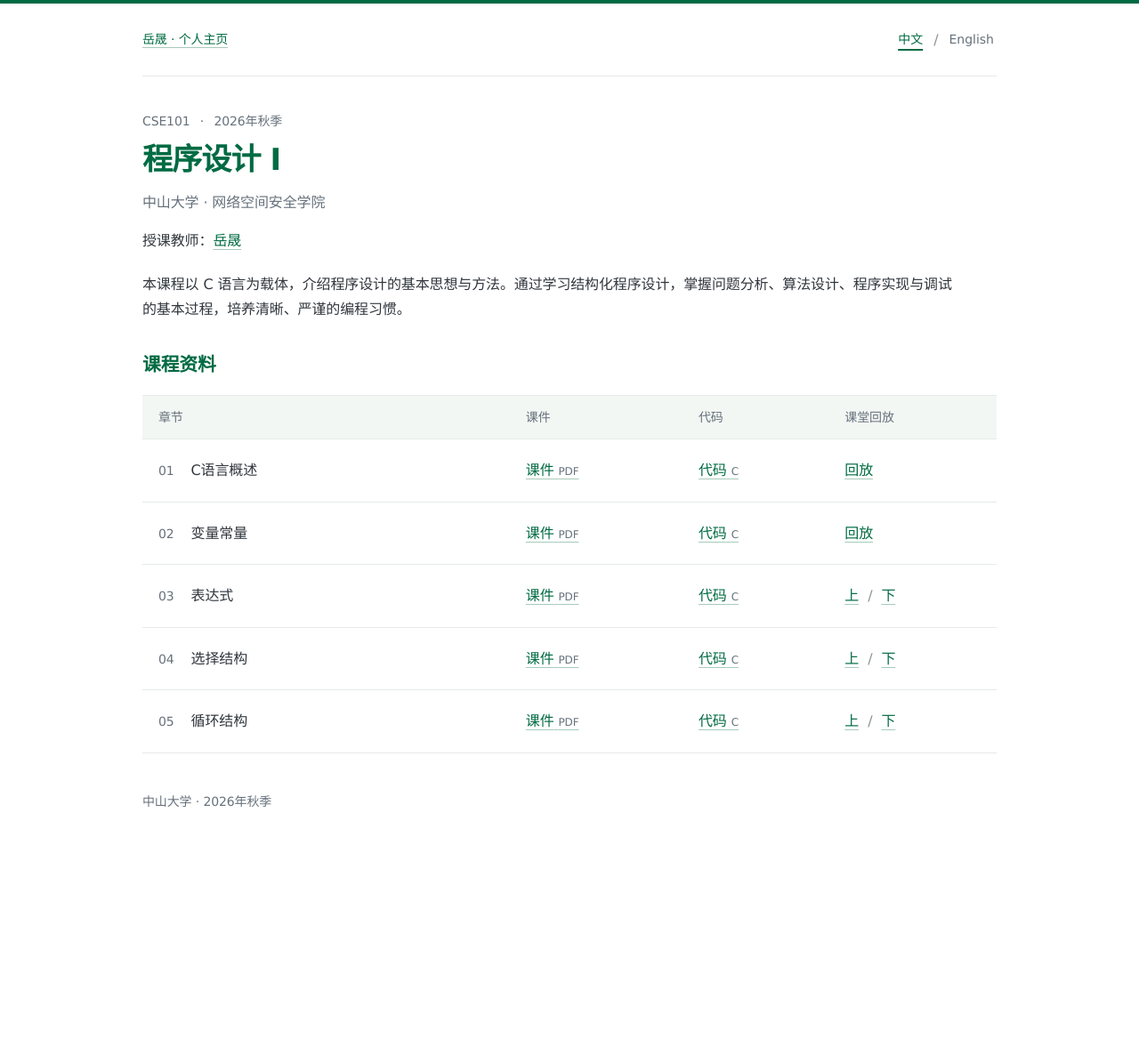
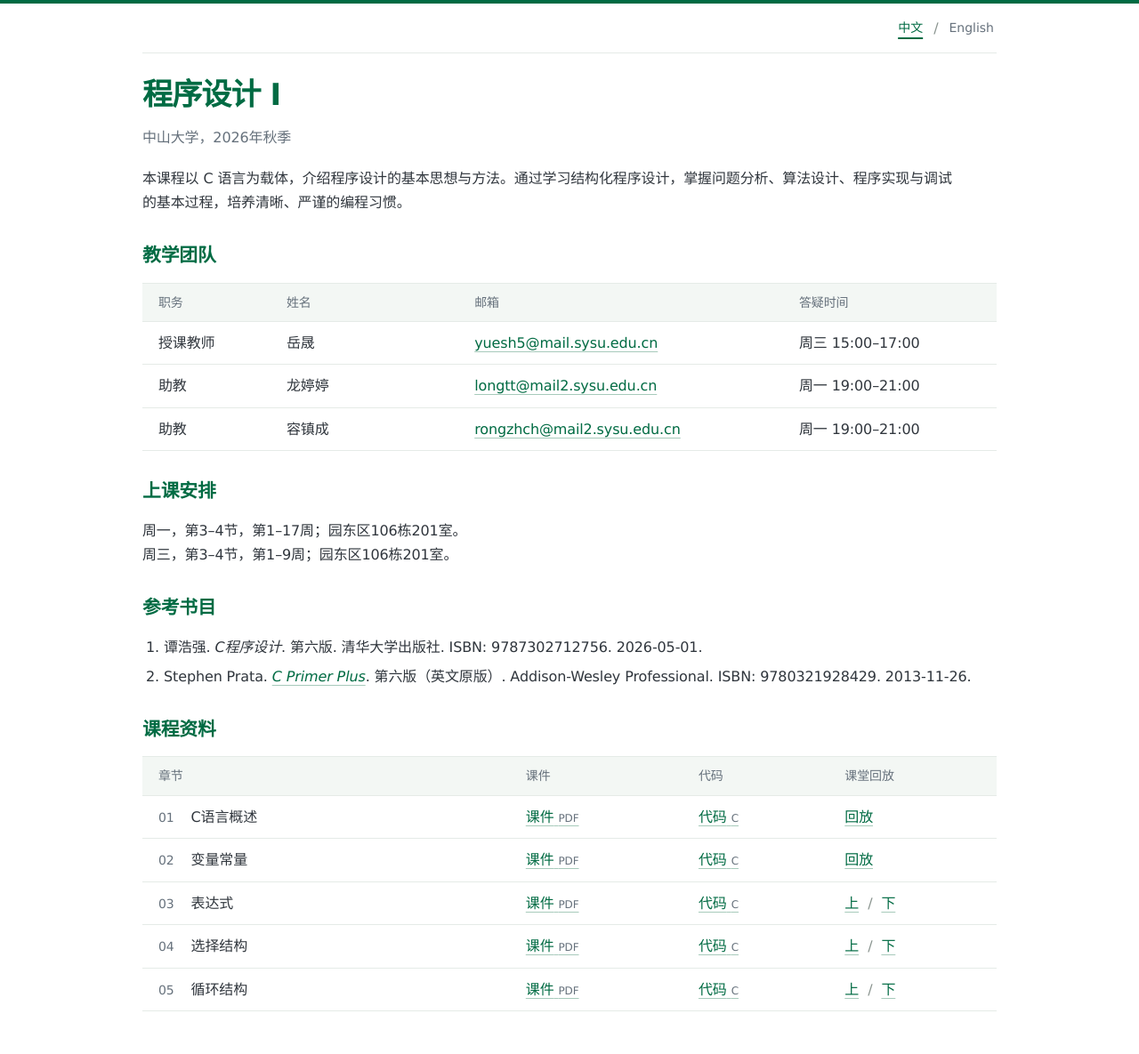
Before and after one commit to shaunyue/shaunyue.github.io, a Jekyll site: the page teaching/cse101/2026-fall/index.html, which Jekyll copies as it is, in a window 1280 px wide. Shown: the whole page at 89% size. Built offline with Jekyll 4.4.1, drawn with Linux system fonts in a browser that asks for light colours; before the commit the page ends 943 px from its top, so only the background shows below that.

Commit message:
Refine course layout and add staff, lecture schedule and references

```diff
--- a/teaching/cse101/2026-fall/index.html
+++ b/teaching/cse101/2026-fall/index.html
@@ -7,14 +7,13 @@
   <meta name="description" content="中山大学程序设计 I：2026年秋季课程课件、示例代码与课堂回放。">
   <link rel="canonical" href="https://shaunyue.github.io/teaching/cse101/2026-fall/">
   <link rel="icon" href="favicon.ico">
-  <link rel="stylesheet" href="style.css">
+  <link rel="stylesheet" href="style.css?v=20261008-2">
   <script src="language.js" defer></script>
 </head>
 <body>
   <a class="skip-link" href="#main" data-en="Skip to course content">跳至课程内容</a>
   <div class="page">
     <header class="topbar">
-      <a class="home-link" href="https://shaunyue.github.io/" data-en="Sheng Yue · Homepage">岳晟 · 个人主页</a>
       <nav class="language-switch" aria-label="语言 / Language" hidden>
         <button type="button" lang="zh-CN" data-language="zh" aria-pressed="true">中文</button>
         <span aria-hidden="true">/</span>
@@ -24,16 +23,65 @@
 
     <main id="main">
       <section class="course-header" aria-labelledby="course-title">
-        <p class="course-code">CSE101 <span aria-hidden="true">·</span> <span data-en="Fall 2026">2026年秋季</span></p>
         <h1 id="course-title" data-en="Computer Programming I">程序设计 I</h1>
-        <p class="institution" data-en="School of Cyber Science and Technology, Sun Yat-sen University">中山大学 · 网络空间安全学院</p>
-        <p class="instructor"><span data-en="Instructor: ">授课教师：</span><a href="https://shaunyue.github.io/" data-en="Sheng Yue">岳晟</a></p>
+        <p class="institution" data-en="Sun Yat-sen University, Fall 2026">中山大学，2026年秋季</p>
         <p class="introduction" data-en="An introduction to programming through the C language. The course develops skills in problem analysis, algorithm design, program implementation, and debugging, with an emphasis on structured programming and clear, rigorous coding practices.">本课程以 C 语言为载体，介绍程序设计的基本思想与方法。通过学习结构化程序设计，掌握问题分析、算法设计、程序实现与调试的基本过程，培养清晰、严谨的编程习惯。</p>
+      </section>
+
+      <section class="course-staff information-section" aria-labelledby="staff-title">
+        <h2 id="staff-title" data-en="Course Staff">教学团队</h2>
+        <table class="staff-table">
+          <caption class="visually-hidden" data-en="Course staff, email addresses, and office hours">教学团队、邮箱与答疑时间</caption>
+          <thead>
+            <tr>
+              <th scope="col" data-en="Role">职务</th>
+              <th scope="col" data-en="Name">姓名</th>
+              <th scope="col" data-en="Email">邮箱</th>
+              <th scope="col" data-en="Office Hours">答疑时间</th>
+            </tr>
+          </thead>
+          <tbody>
+            <tr>
+              <td class="staff-role" data-en="Instructor">授课教师</td>
+              <th scope="row" class="staff-name" data-en="Sheng Yue">岳晟</th>
+              <td class="staff-email"><span class="mobile-label" aria-hidden="true" data-en="Email: ">邮箱：</span><a href="mailto:yuesh5@mail.sysu.edu.cn">yuesh5@mail.sysu.edu.cn</a></td>
+              <td class="staff-hours"><span class="mobile-label" aria-hidden="true" data-en="Office hours: ">答疑时间：</span><span data-en="Wed 3–5 PM">周三 15:00–17:00</span></td>
+            </tr>
+            <tr>
+              <td class="staff-role" data-en="TA">助教</td>
+              <th scope="row" class="staff-name" data-en="Tingting Long">龙婷婷</th>
+              <td class="staff-email"><span class="mobile-label" aria-hidden="true" data-en="Email: ">邮箱：</span><a href="mailto:longtt@mail2.sysu.edu.cn">longtt@mail2.sysu.edu.cn</a></td>
+              <td class="staff-hours"><span class="mobile-label" aria-hidden="true" data-en="Office hours: ">答疑时间：</span><span data-en="Mon 7–9 PM">周一 19:00–21:00</span></td>
+            </tr>
+            <tr>
+              <td class="staff-role" data-en="TA">助教</td>
+              <th scope="row" class="staff-name" data-en="Zhencheng Rong">容镇成</th>
+              <td class="staff-email"><span class="mobile-label" aria-hidden="true" data-en="Email: ">邮箱：</span><a href="mailto:rongzhch@mail2.sysu.edu.cn">rongzhch@mail2.sysu.edu.cn</a></td>
+              <td class="staff-hours"><span class="mobile-label" aria-hidden="true" data-en="Office hours: ">答疑时间：</span><span data-en="Mon 7–9 PM">周一 19:00–21:00</span></td>
+            </tr>
+          </tbody>
+        </table>
+      </section>
+
+      <section class="lecture information-section" aria-labelledby="lecture-title">
+        <h2 id="lecture-title" data-en="Lecture">上课安排</h2>
+        <ul class="lecture-list">
+          <li data-en="Mon, Periods 3–4, Weeks 1–17; Room 201, Building 106, Yuandong Area.">周一，第3–4节，第1–17周；园东区106栋201室。</li>
+          <li data-en="Wed, Periods 3–4, Weeks 1–9; Room 201, Building 106, Yuandong Area.">周三，第3–4节，第1–9周；园东区106栋201室。</li>
+        </ul>
+      </section>
+
+      <section class="references information-section" aria-labelledby="references-title">
+        <h2 id="references-title" data-en="References">参考书目</h2>
+        <ol class="references-list">
+          <li><span data-en="Haoqiang Tan. ">谭浩强. </span><em data-en="C Programming (C程序设计)">C程序设计</em><span data-en=". 6th edition. Tsinghua University Press. ">. 第六版. 清华大学出版社. </span>ISBN: 9787302712756. <time datetime="2026-05-01">2026-05-01</time>.</li>
+          <li>Stephen Prata. <em><a href="https://www.informit.com/store/c-primer-plus-9780321928429" target="_blank" rel="noopener">C Primer Plus</a></em><span data-en=". 6th edition. ">. 第六版（英文原版）. </span>Addison-Wesley Professional. ISBN: 9780321928429. <time datetime="2013-11-26">2013-11-26</time>.</li>
+        </ol>
       </section>
 
       <section class="materials" aria-labelledby="materials-title">
         <h2 id="materials-title" data-en="Course Materials">课程资料</h2>
-        <table>
+        <table class="materials-table">
           <caption class="visually-hidden" data-en="Lecture slides, example code, and recordings by chapter">各章节的课件、示例代码与课堂回放</caption>
           <thead>
             <tr>
@@ -80,7 +128,6 @@
       </section>
     </main>
 
-    <footer><span data-en="Sun Yat-sen University">中山大学</span><span aria-hidden="true"> · </span><span data-en="Fall 2026">2026年秋季</span></footer>
   </div>
 </body>
 </html>
--- a/teaching/cse101/2026-fall/style.css
+++ b/teaching/cse101/2026-fall/style.css
@@ -21,58 +21,70 @@ a { color: var(--green); text-decoration-thickness: 1px; text-underline-offset:
 a:visited { color: var(--green); }
 a:hover { text-decoration-color: currentColor; }
 a:focus-visible, button:focus-visible { outline: 2px solid var(--green); outline-offset: 5px; border-radius: 2px; }
-.page { max-width: 1040px; margin: 0 auto; padding: 0 40px; }
-.topbar { min-height: 82px; display: flex; align-items: center; justify-content: space-between; gap: 20px; border-bottom: 1px solid var(--border); }
-.home-link { font-size: .875rem; }
+.page { max-width: 1040px; margin: 0 auto; padding: 0 40px 48px; }
+.topbar { min-height: 56px; display: flex; align-items: center; justify-content: flex-end; border-bottom: 1px solid var(--border); }
 .language-switch { display: flex; align-items: center; gap: 9px; color: #8b9590; }
 .language-switch[hidden] { display: none; }
 .language-switch button { padding: 10px 3px; border: 0; background: none; font: inherit; font-size: .875rem; color: var(--muted); cursor: pointer; }
 .language-switch button[aria-pressed="true"] { color: var(--green); text-decoration: underline; text-underline-offset: 6px; text-decoration-thickness: 2px; }
-.course-header { padding: 38px 0 32px; }
-.course-code { margin: 0 0 9px; font-size: .875rem; color: var(--muted); }
-.course-code > span[aria-hidden] { padding: 0 7px; }
+.course-header { padding: 24px 0 28px; }
 h1 { color: var(--green); font-size: 2.125rem; line-height: 1.3; font-weight: 600; letter-spacing: -.025em; margin: 0 0 13px; overflow-wrap: anywhere; }
 .institution { margin: 0; color: var(--muted); }
-.instructor { margin: 15px 0 0; }
-.introduction { margin: 22px 0 0; max-width: 920px; }
-h2 { color: var(--green); margin: 0 0 15px; font-size: 1.3rem; font-weight: 600; }
+.introduction { margin: 18px 0 0; max-width: 920px; }
+h2 { color: var(--green); margin: 0 0 12px; font-size: 1.3rem; font-weight: 600; }
+.information-section { margin-bottom: 28px; }
+.lecture-list { list-style: none; padding: 0; margin: 0; }
+.references-list { margin: 0; padding-left: 1.5em; }
+.references-list li + li { margin-top: 6px; }
+.references-list li { overflow-wrap: anywhere; }
+.references-list time { white-space: nowrap; }
 table { width: 100%; border-collapse: collapse; text-align: left; }
 thead { background: #f3f7f4; }
-thead th { padding: 12px 18px; color: var(--muted); font-size: .875rem; font-weight: 400; border-top: 1px solid var(--border); border-bottom: 1px solid var(--border); }
-thead th:first-child { width: 43%; }
-tbody th, tbody td { padding: 21px 18px; border-bottom: 1px solid var(--border); vertical-align: middle; }
+thead th { padding: 9px 18px; color: var(--muted); font-size: .875rem; font-weight: 400; border-top: 1px solid var(--border); border-bottom: 1px solid var(--border); }
+tbody th, tbody td { padding: 10px 18px; border-bottom: 1px solid var(--border); vertical-align: middle; }
 tbody th { font-weight: 400; }
-tbody td { white-space: nowrap; }
+.materials-table thead th:first-child { width: 43%; }
+.materials-table tbody td { white-space: nowrap; }
+.staff-table { table-layout: fixed; }
+.staff-table thead th:nth-child(1) { width: 15%; }
+.staff-table thead th:nth-child(2) { width: 22%; }
+.staff-table thead th:nth-child(3) { width: 38%; }
+.staff-table thead th:nth-child(4) { width: 25%; }
+.staff-table th, .staff-table td { overflow-wrap: anywhere; }
+.mobile-label { display: none; }
 .chapter-number { display: inline-block; color: var(--muted); font-size: .875rem; font-variant-numeric: tabular-nums; margin-right: 19px; }
 .file-type { font-size: .75rem; color: var(--muted); }
 .separator { color: #8b9590; padding: 0 10px; }
-footer { margin-top: 42px; padding: 0 0 30px; color: var(--muted); font-size: .875rem; }
 .visually-hidden { position: absolute; width: 1px; height: 1px; padding: 0; margin: -1px; overflow: hidden; clip-path: inset(50%); white-space: nowrap; border: 0; }
 .skip-link { position: absolute; top: -100px; left: 16px; padding: 8px 12px; background: white; z-index: 1; }
 .skip-link:focus { top: 12px; }
 
 @media (max-width: 900px) {
-  .page { padding: 0 22px; }
-  .topbar { min-height: 72px; }
-  .course-header { padding-top: 29px; padding-bottom: 27px; }
+  .page { padding: 0 22px 32px; }
+  .topbar { min-height: 50px; }
+  .course-header { padding-top: 22px; padding-bottom: 24px; }
   h1 { font-size: 1.8rem; }
   .institution { font-size: .9375rem; }
-  table, tbody { display: block; }
-  thead { position: absolute; width: 1px; height: 1px; overflow: hidden; clip-path: inset(50%); }
-  tbody tr { display: flex; flex-wrap: wrap; gap: 9px 28px; border-top: 1px solid var(--border); padding: 17px 0; }
-  tbody tr:last-child { border-bottom: 1px solid var(--border); }
-  tbody th { flex-basis: 100%; display: flex; align-items: baseline; }
-  tbody th, tbody td { padding: 0; border: 0; }
-  tbody td { font-size: .875rem; white-space: normal; }
-  tbody td a { display: inline-block; padding: 7px 0; }
+  .materials-table, .materials-table tbody, .staff-table, .staff-table tbody { display: block; }
+  .materials-table thead, .staff-table thead { position: absolute; width: 1px; height: 1px; overflow: hidden; clip-path: inset(50%); }
+  .materials-table tbody tr { display: flex; flex-wrap: wrap; gap: 3px 28px; border-top: 1px solid var(--border); padding: 10px 0; }
+  .materials-table tbody tr:last-child { border-bottom: 1px solid var(--border); }
+  .materials-table tbody th { flex-basis: 100%; display: flex; align-items: baseline; }
+  .materials-table tbody th, .materials-table tbody td { padding: 0; border: 0; }
+  .materials-table tbody td { font-size: .875rem; white-space: normal; }
+  .materials-table tbody td a { display: inline-block; padding: 7px 0; }
+  .staff-table tbody tr { display: grid; grid-template-columns: max-content minmax(0, 1fr); gap: 4px 16px; padding: 12px 0; border-top: 1px solid var(--border); }
+  .staff-table tbody tr:last-child { border-bottom: 1px solid var(--border); }
+  .staff-table tbody th, .staff-table tbody td { padding: 0; border: 0; min-width: 0; }
+  .staff-role { color: var(--muted); }
+  .staff-email, .staff-hours { grid-column: 1 / -1; font-size: .875rem; }
+  .mobile-label { display: inline; color: var(--muted); }
   .chapter-number { margin-right: 14px; flex-shrink: 0; }
   .recordings { margin-left: auto; }
   .separator { padding: 0 6px; }
-  footer { margin-top: 29px; }
 }
 @media (max-width: 360px) {
-  .page { padding: 0 16px; }
-  .topbar { gap: 10px; flex-wrap: wrap; padding: 12px 0; }
+  .page { padding: 0 16px 28px; }
 }
 @media (prefers-reduced-motion: reduce) {
   html { scroll-behavior: auto; }
```
Also changed, not shown: teaching/cse101/2026-fall/README.md (+12 -3 lines).
